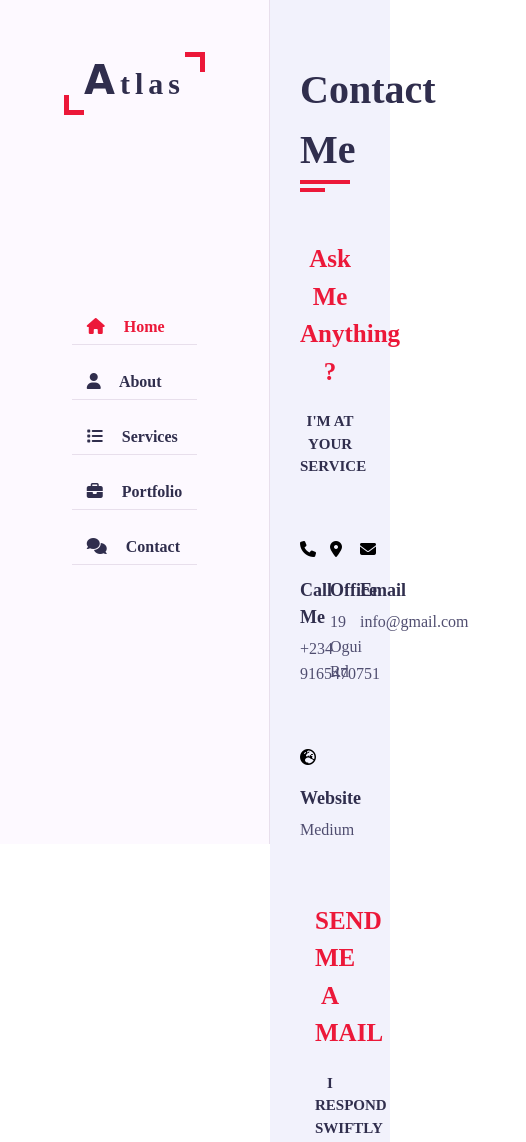
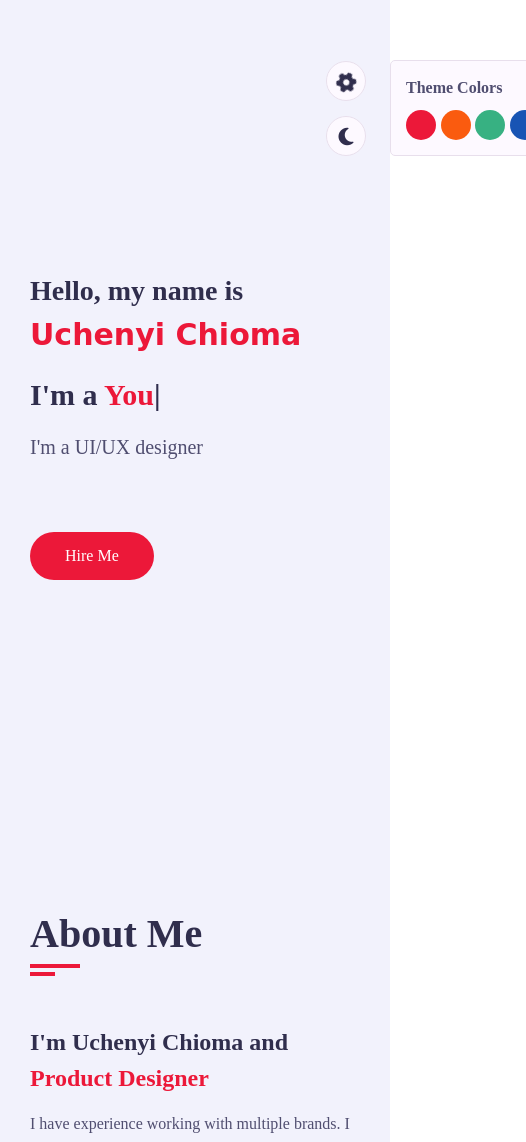
Before and after one commit to Kessi-ux/Porfolio, a plain HTML site: page index.html in a window 390 px wide. Shown: the top 1142 px of the page, 526 px wide, since content can reach past the window. Drawn offline with nearby package versions, Linux system fonts and the light colour scheme.

Commit message:
UI design of a portfolio

```diff
--- /dev/null
+++ b/css/skins/color-1.css
@@ -0,0 +1,4 @@
+:root
+{
+    --skin-color: #ec1839;
+}
--- /dev/null
+++ b/css/skins/color-2.css
@@ -0,0 +1,4 @@
+:root
+{
+    --skin-color: #fa5b0f;
+}
--- /dev/null
+++ b/css/skins/color-3.css
@@ -0,0 +1,4 @@
+:root
+{
+    --skin-color: #37b182;
+}
--- /dev/null
+++ b/css/skins/color-4.css
@@ -0,0 +1,4 @@
+:root
+{
+    --skin-color: #1854b4;
+}
--- /dev/null
+++ b/css/skins/color-5.css
@@ -0,0 +1,4 @@
+:root
+{
+    --skin-color: #f021b2;
+}
--- /dev/null
+++ b/css/style-switcher.css
@@ -0,0 +1,114 @@
+.style-switcher
+{
+    position: fixed;
+    right: 0;
+    top: 60px;
+    padding: 15px;
+    width: 200px;
+    border: 1px solid var(--bg-black-50);
+    background: var(--bg-black-100);
+    z-index: 101;
+    border-radius: 5px;
+    transition: all 0.3s ease;
+    transform: translateX(100%);
+}
+
+.style-switcher.open
+{
+    transform: translateX(-25px);
+}
+
+.style-switcher .s-icon
+{
+    position: absolute;
+    height: 40px;
+    width: 40px;
+    text-align: center;
+    font-size: 20px;
+    background: var(--bg-black-100);
+    color: var(--text-black-900);
+    right: 100%;
+    border: 1px solid var(--bg-black-50);
+    margin-right: 25px;
+    cursor: pointer;
+    transition: all 0.3s ease;
+    border-radius: 50%;
+}
+
+.style-switcher .s-icon i
+{
+    line-height: 40px;
+}
+
+.style-switcher .style-switcher-toggler
+{
+    top: 0;
+}
+
+.style-switcher .day-night
+{
+    top: 55px;
+}
+
+.style-switcher h4
+{
+    margin: 0 0 10px;
+    color: var(--text-black-700);
+    font-size: 16px;
+    font-weight: 600;
+    text-transform: capitalize;
+}
+
+.style-switcher .day-night
+{
+    top: 55px;
+}
+
+.style-switcher h4
+{
+    margin: 0 0 10px;
+    color: var(--text-black-700);
+    font-size: 16px;
+    font-weight: 600;
+    text-transform: capitalize;
+}
+
+.style-switcher .colors
+{
+    display: flex;
+    flex-wrap: wrap;
+    justify-content: space-between;
+}
+
+.style-switcher .colors span
+{
+    display: inline-block;
+    height: 30px;
+    width: 30px;
+    border-radius: 50%;
+}
+
+.style-switcher .color-1
+{
+    background: #ec1839;
+}
+
+.style-switcher .color-2
+{
+    background: #fa5b0f;
+}
+
+.style-switcher .color-3
+{
+    background: #37b182;
+}
+
+.style-switcher .color-4
+{
+    background: #1854b4;
+}
+
+.style-switcher .color-5
+{
+    background: #f021b2;
+}
--- a/styles.css
+++ b/css/styles.css
@@ -7,6 +7,15 @@
   --text-black-900: #302e4d;
   --text-black-700: #504e70;
   --skin-color: #ec1839;
+}
+
+body.dark
+{
+  --bg-black-900: #151515;
+  --bg-black-100: #222222;
+  --bg-black-50: #393939;
+  --text-black-900: #ffffff;
+  --text-black-700: #e9e9e9;
 }
 
 body {
@@ -703,9 +712,9 @@ h3.my-profession{
 }
 
 .contact .contact-info-item .icon
-
-  /* display: inline-block; */
-
+{
+   display: inline-block;
+}
 
 .contact .contact-info-item .icon .fa
 {
@@ -744,12 +753,97 @@ h3.my-profession{
 
 .contact .contact-form .col-12
 {
-  flex: 0 0 50%;
-  max-width: 50%;
-  background: red;
+  flex: 0 0 100%;
+  max-width: 100%;
 }
 
 .contact .contact-form .form-item
 {
   margin-bottom: 30px;
 }
+
+ .contact .contact-form .form-item .form-control
+{
+  width: 100%;
+  height: 50px;
+  border-radius: 25px;
+  background: var(--bg-black-100);
+  border: 1px solid var(--bg-black-50);
+  padding: 10px 25px;
+  font-size: 16px;
+  color: var(--text-black-700);
+  transition: all 0.3s ease;
+}
+
+.contact .contact-form .form-item .form-control:focus
+{
+  box-shadow: 0 0 20px rgba(48, 46, 77, 0.15);
+}
+
+.contact .contact-form .form-item textarea.form-control
+{
+  height: 140px;
+}
+
+.contact .contact-form .btn
+{
+  height: 50px;
+  padding: 0 50px;
+}
+
+@media (max-width:1199px)
+{
+  .aside
+  {
+    left: -270px
+  }
+
+  .main-content
+  {
+    padding-left: 0;
+  }
+
+  .about .about-content .personal-info .info-item p span
+  {
+    display: block;
+    margin-left: 0;
+  }
+}
+
+@media  (max-width: 991px)
+{
+  .contact .contact-info-item,
+  .portfolio .portfolio-item,
+  .service .service-item
+  {
+    flex: 0 0 50%;
+    max-width: 50%;
+  }
+
+  .home .home-info
+  {
+    flex: 0 0 100%;
+    max-width: 100%;
+  }
+
+  .home .home-img
+  {
+    display: none;
+  }
+}
+
+@media  (max-width: 767px)
+{
+  .contact .contact-form .col-6,
+  .contact .contact-info-item,
+  .portfolio .portfolio-item,
+  .service .service-item,
+  .about .about-content .experience,
+  .about .about-content .education,
+  .about .about-content .skills,
+  .about .about-content .peersonal-info
+  {
+    flex: 0 0 100%;
+    max-width: 100%;
+  }
+}
--- a/index.html
+++ b/index.html
@@ -6,8 +6,18 @@
     <meta name="viewport" content="width=device-width, initial-scale=1.0">
     <title></title>
     <!-- CSS files -->
-    <link rel="stylesheet" href="styles.css">
+    <link rel="stylesheet" href="./css/styles.css">
+    <link rel="stylesheet" href="css/skins/color-1.css">
     <link rel="stylesheet" href="https://cdnjs.cloudflare.com/ajax/libs/font-awesome/6.4.2/css/all.min.css">
+
+    <!-- ===== Style Switcher ====== -->
+    <link rel="stylesheet" href="css/skins/color-1.css" class="alternate-style" title="color-1" disabled>
+    <link rel="stylesheet" href="css/skins/color-2.css" class="alternate-style" title="color-2" disabled>
+    <link rel="stylesheet" href="css/skins/color-3.css" class="alternate-style" title="color-3" disabled>
+    <link rel="stylesheet" href="css/skins/color-4.css" class="alternate-style" title="color-4" disabled>
+    <link rel="stylesheet" href="css/skins/color-5.css" class="alternate-style" title="color-5" disabled>
+    <link rel="stylesheet" href="css/style-switcher.css">
+
 </head>
 <body>
     <!-- Main Container start -->
@@ -21,18 +31,18 @@
                 <span></span>
             </div>
             <ul class="nav">
-                <li><a href="#" class="active"><i class="fa fa-home"></i> Home </a></li>
-                <li><a href="#" ><i class="fa fa-user"></i> About </a></li>
-                <li><a href="#"><i class="fa fa-list"></i> Services </a></li>
-                <li><a href="#"> <i class="fa fa-briefcase"></i> Portfolio </a></li>
-                <li><a href="#"> <i class="fa fa-comments"></i> Contact </a></li>
+                <li><a href="#home" class="active"><i class="fa fa-home"></i> Home </a></li>
+                <li><a href="#about" ><i class="fa fa-user"></i> About </a></li>
+                <li><a href="#services"><i class="fa fa-list"></i> Services </a></li>
+                <li><a href="#portfolio"> <i class="fa fa-briefcase"></i> Portfolio </a></li>
+                <li><a href="#contact"> <i class="fa fa-comments"></i> Contact </a></li>
             </ul>
         </div>
     <!-- Aside End -->
     <!-- Main Content Start -->
     <div class="main-content">
         <!-- Home Section Start -->
-        <section class="home section hidden"> <!--hidden -->
+        <section class="home section" id="home"> <!--hidden -->
             <div class="container">
                 <div class="row">
                     <div class="home-info padd-15">
@@ -49,7 +59,7 @@
         </section>
         <!-- Home Section End -->
         <!-- About Section Start -->
-        <section class="about section hidden"> <!--hidden -->
+        <section class="about section" id="about"> <!--hidden -->
             <div class="container">
                 <div class="row">
                     <div class="section-title padd-15">
@@ -275,7 +285,7 @@
 </section>
         <!-- About Section End -->
         <!-- Service Section Start -->
-        <section class="service section hidden"> <!--hidden -->
+        <section class="service section" id="services"> <!--hidden -->
             <div class="container">
                 <div class="row">
                     <div class="section-title padd-15">
@@ -377,7 +387,7 @@
         </section>
         <!-- Service Section End -->
         <!-- Portfolio Section Start -->
-        <section class="portfolio section hidden"> <!--hidden-->
+        <section class="portfolio section" id="portfolio" > <!--hidden-->
             <div class="container">
                 <div class="row">
                     <div class="section-title padd-15">
@@ -453,8 +463,9 @@
             </div>
         </section>
         <!-- Portfolio Section End -->
+
         <!-- Contact Section Start -->
-        <section class="contact section">
+        <section class="contact section" id="contact">
             <div class="container">
                 <div class="row">
                     <div class="section-title padd-15">
@@ -502,7 +513,7 @@
             </div>
 
                 <h3 class="contact-title padd-15"> SEND ME A MAIL</h3>
-                <h4 class="contact-sub-title padd-15"> I RESPOND SWIFTLY</h4>
+                <h4 class="contact-sub-title padd-15"> I'LL RESPOND ONCE I GET IT</h4>
 
                 <!-- ===== Contact Form =====-->
 
@@ -520,6 +531,8 @@
                                 <div class="form-group">
                                     <input type="email" class="form-control" placeholder="Email">
                                 </div>
+                            </div>
+
                         </div>
 
                         <div class="row">
@@ -548,7 +561,6 @@
 
                     </div>
                 </div>
-                </div>
 
             </div>
         </section>
@@ -557,7 +569,33 @@
     <!-- Main Content End -->
 </div>
     <!-- Main Container end -->
+
+    <!-- ===== Style Switcher Start ===== -->
+    <div class="style-switcher">
+        <div class="style-switcher-toggler s-icon">
+            <i class="fas fa-cog fa-spin"></i>
+        </div>
+        <div class="day-night s-icon">
+            <i class="fas "></i> <!--fa-moon-->
+        </div>
+        <h4>Theme Colors</h4>
+        <div class="colors">
+            <span class="color-1" onclick="setActiveStyle('color-1')"></span>
+            <span class="color-2" onclick="setActiveStyle('color-2')"></span>
+            <span class="color-3" onclick="setActiveStyle('color-3')"></span>
+            <span class="color-4" onclick="setActiveStyle('color-4')"></span>
+            <span class="color-5" onclick="setActiveStyle('color-5')"></span>
+        </div>
+    </div>
+    <!-- ===== Style Switcher Start ===== -->
+
     <!-- JS files -->
-    <script src="script.js"></script>
+    <script src="https://cdnjs.cloudflare.com/ajax/libs/typed.js/2.1.0/typed.umd.js"
+    integrity="sha512-+2pW8xXU/rNr7VS+H62aqapfRpqFwnSQh9ap6THjsm41AxgA0MhFRtfrABS+Lx2KHJn82UOrnBKhjZOXpom2LQ=="
+    crossorigin="anonymous" referrerpolicy="no-referrer"></script>
+
+    <script src="js/script.js"></script>
+    <script src="js/style-switcher.js"></script>
+
 </body>
 </html>
--- /dev/null
+++ b/js/script.js
@@ -0,0 +1,7 @@
+/* =================== typing animation ========================== */
+var typed = new Typed(".typing", {
+    strings:["Product Designer", "Web Developer", "Graphics Designer", "YouTuber", " "],
+    typeSpeed: 100,
+    BackSpeed: 60,
+    loop: true
+})
--- /dev/null
+++ b/js/style-switcher.js
@@ -0,0 +1,45 @@
+/*  ============= toggle style switcher =================== */
+const styleSwitcherToggle = document.querySelector(".style-switcher-toggler");
+styleSwitcherToggle.addEventListener("click", ()=>{
+    document.querySelector(".style-switcher").classList.toggle("open");
+});
+
+//hide style - switcher on scroll
+window.addEventListener("scroll", () => {
+    if(document.querySelector(".style-switcher").classList.contains("open"))
+    {
+        document.querySelector(".style-switcher").classList.remove("open");
+    }
+});
+
+/** ==== theme colors ===== */
+const alternateStyles = document.querySelectorAll(".alternate-style");
+function setActiveStyle(color)
+{
+    alternateStyles.forEach((style) => {
+        if (color === style.getAttribute("title"))
+        {
+            style.removeAttribute("disabled");
+        }
+        else{
+            style.setAttribute("disabled", "true");
+        }
+    })
+}
+
+/** ==== theme light and dark mode ===== */
+const dayNight = document.querySelector(".day-night");
+dayNight.addEventListener("click", () => {
+    dayNight.querySelector("i").classList.toggle("fa-sun");
+    dayNight.querySelector("i").classList.toggle("fa-moon");
+    document.body.classList.toggle("dark");
+})
+window.addEventListener("load", () => {
+    if(document.body.classList.contains("dark"))
+    {
+        dayNight.querySelector("i").classList.add("fa-sun");
+    }
+    else{
+        dayNight.querySelector("i").classList.add("fa-moon");
+    }
+})
```
Also changed, not shown: xyz.html (deleted, +0 -128 lines), @import url(httpsfonts.googleapis.c.txt (deleted), css/style.css (added), 1 other file. Lines whose indentation alone changed are shown as unchanged.
